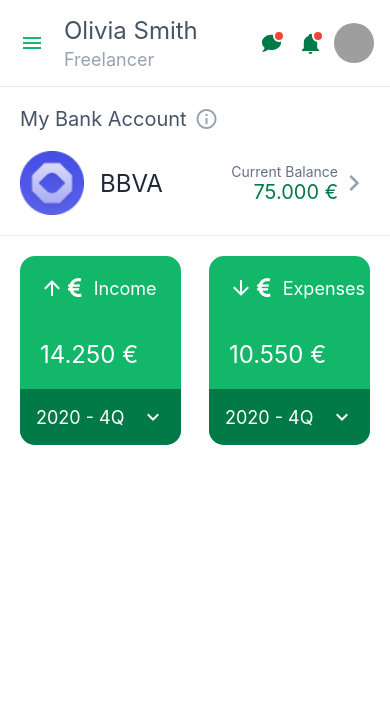
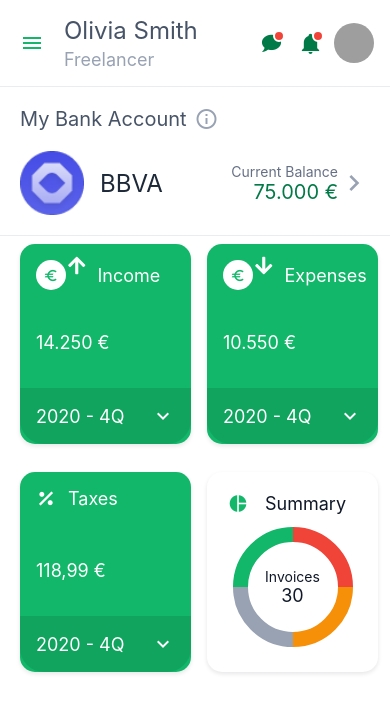
Before and after one commit to zubyrbutt/ILabTask, a React Native app: screen /Variant2 in a window 390 px wide. Shown: the top 712 px of the page. Built offline with nearby package versions, Linux system fonts and the light colour scheme; grey boxes are pictures that could not be loaded.

Commit message:
FinancialSummaryCard added

```diff
--- a/src/components/financial-summary-card/index.tsx
+++ b/src/components/financial-summary-card/index.tsx
@@ -2,60 +2,225 @@ import React from 'react';
 
 import {View, TouchableOpacity} from 'react-native';
 import Icon from 'react-native-vector-icons/MaterialCommunityIcons';
-import FontAwesome from 'react-native-vector-icons/FontAwesome';
+import MaterialIcons from 'react-native-vector-icons/MaterialIcons';
+import Svg, {Path, G} from 'react-native-svg';
+import FontAwesome5 from 'react-native-vector-icons/FontAwesome5';
 
 import Label from '../label';
 import theme from '../../theme';
-import { styles } from './styles';
+import {styles} from './styles';
+
+type CardType = 'income' | 'expenses' | 'taxes' | 'summary';
 
 interface FinancialSummaryCardProps {
-  type: 'income' | 'expenses';
-  amount: number;
-  period: string;
+  type: CardType;
+  amount?: number;
+  period?: string;
+  invoiceCount?: number;
   onPress?: () => void;
 }
+
+const DonutChart = () => {
+  const size = 120;
+  const strokeWidth = 15;
+  const center = size / 2;
+  const radius = (size - strokeWidth) / 2;
+
+  const createArc = (startAngle: number, endAngle: number): string => {
+    const start = polarToCartesian(center, center, radius, endAngle);
+    const end = polarToCartesian(center, center, radius, startAngle);
+    const largeArcFlag = endAngle - startAngle <= 180 ? 0 : 1;
+
+    return [
+      'M',
+      start.x,
+      start.y,
+      'A',
+      radius,
+      radius,
+      0,
+      largeArcFlag,
+      0,
+      end.x,
+      end.y,
+    ].join(' ');
+  };
+
+  const polarToCartesian = (
+    centerX: number,
+    centerY: number,
+    radius: number,
+    angleInDegrees: number,
+  ) => {
+    const angleInRadians = ((angleInDegrees - 90) * Math.PI) / 180.0;
+    return {
+      x: centerX + radius * Math.cos(angleInRadians),
+      y: centerY + radius * Math.sin(angleInRadians),
+    };
+  };
+
+  return (
+    <Svg height={size} width={size}>
+      <G transform={`rotate(-90 ${center} ${center})`}>
+        {/* Income section - Green */}
+        <Path
+          d={createArc(0, 90)}
+          stroke={theme.colors.success[500]}
+          strokeWidth={strokeWidth}
+          fill="none"
+        />
+        {/* Expenses section - Red */}
+        <Path
+          d={createArc(90, 180)}
+          stroke={theme.colors.error[500]}
+          strokeWidth={strokeWidth}
+          fill="none"
+        />
+        {/* Taxes section - Yellow */}
+        <Path
+          d={createArc(180, 270)}
+          stroke={theme.colors.warning[500]}
+          strokeWidth={strokeWidth}
+          fill="none"
+        />
+        {/* Other section - Gray */}
+        <Path
+          d={createArc(270, 360)}
+          stroke={theme.colors.gray[400]}
+          strokeWidth={strokeWidth}
+          fill="none"
+        />
+      </G>
+    </Svg>
+  );
+};
 
 const FinancialSummaryCard = ({
   type,
   amount,
   period,
+  invoiceCount,
   onPress,
 }: FinancialSummaryCardProps) => {
-  const formattedAmount = new Intl.NumberFormat('es-ES', {
+  const formattedAmount = amount
+    ? new Intl.NumberFormat('es-ES', {
         style: 'currency',
         currency: 'EUR',
-    minimumFractionDigits: 0,
-    maximumFractionDigits: 0,
-  }).format(amount);
+        minimumFractionDigits: type === 'taxes' ? 2 : 0,
+        maximumFractionDigits: type === 'taxes' ? 2 : 0,
+      }).format(amount)
+    : '';
+
+  const getIcon = () => {
+    switch (type) {
+      case 'income':
+        return (
+            <View style={{
+                flexDirection: 'row',
+                alignItems: 'center',
+                // gap: theme.spacing.md,
+            }}>
+
+          <View style={styles.iconCircle}>
+            <MaterialIcons name="euro" size={15} color={theme.colors.success[500]} />
+          </View>
+            <FontAwesome5 style={{
+                marginLeft: 2,
+                bottom: 10
+            }} name="arrow-up" size={20} color={theme.colors.white} />
+          </View>
+
+        );
+      case 'expenses':
+        return (
+            <View style={{
+                flexDirection: 'row',
+                alignItems: 'center',
+            }}>
+
+          <View style={styles.iconCircle}>
+            <MaterialIcons name="euro" size={15} color={theme.colors.success[500]} />
+          </View>
+            <FontAwesome5 style={{
+                marginLeft: 2,
+                bottom: 10
+            }} name="arrow-down" size={20} color={theme.colors.white} />
+          </View>
+
+        );
+      case 'taxes':
+        return (
+
+            <Icon name="percent" size={20} color={theme.colors.white} />
+
+        );
+      case 'summary':
+        return (
+          <View style={[styles.iconCircle, {backgroundColor: 'transparent'}]}>
+            <Icon name="chart-pie" size={20} color={theme.colors.success[500]} />
+          </View>
+        );
+    }
+  };
 
   return (
-    <TouchableOpacity style={styles.container} onPress={onPress}>
+    <TouchableOpacity
+      style={[
+        styles.container,
+        {
+          backgroundColor:
+            type === 'summary' ? theme.colors.white : theme.colors.success[500],
+        },
+      ]}
+      onPress={onPress}>
       <View style={styles.content}>
         <View style={styles.header}>
-          <View style={styles.iconContainer}>
-            <Icon
-              name={type === 'income' ? 'arrow-up' : 'arrow-down'}
-              size={24}
-              color={theme.colors.white}
-            />
-            <FontAwesome name="euro" size={24} color={theme.colors.white} />
-          </View>
-          <Label size="lg" weight="normal" color={theme.colors.white}>
-            {type === 'income' ? 'Income' : 'Expenses'}
+          {getIcon()}
+          <Label
+            size="lg"
+            weight="normal"
+            color={type === 'summary' ? theme.colors.gray[900] : theme.colors.white}>
+            {type === 'summary' ? 'Summary' : type.charAt(0).toUpperCase() + type.slice(1)}
           </Label>
         </View>
 
-        <Label size="2xl" weight="normal" color={theme.colors.white}>
+        {type === 'summary' ? (
+          <View style={styles.summaryContent}>
+            <DonutChart />
+            <View style={styles.invoiceCount}>
+              <Label size="sm" weight="normal" color={theme.colors.gray[900]}>
+                Invoices
+              </Label>
+              <Label size="lg" weight="normal" color={theme.colors.gray[900]}>
+                {invoiceCount}
+              </Label>
+            </View>
+          </View>
+        ) : (
+          <View
+            style={{
+              justifyContent: 'center',
+              height: 60,
+            }}>
+            <Label
+              size="lg"
+
+              weight="normal"
+              color={theme.colors.white}>
               {formattedAmount}
             </Label>
           </View>
+        )}
+      </View>
 
+      {type !== 'summary' && (
         <TouchableOpacity style={styles.footer} onPress={onPress}>
           <Label size="lg" weight="normal" color={theme.colors.white}>
             {period}
           </Label>
           <Icon name="chevron-down" size={24} color={theme.colors.white} />
         </TouchableOpacity>
+      )}
     </TouchableOpacity>
   );
 };
--- a/src/components/financial-summary-card/styles.ts
+++ b/src/components/financial-summary-card/styles.ts
@@ -1,34 +1,63 @@
-import {StyleSheet} from 'react-native';
+import {StyleSheet, Dimensions} from 'react-native';
 
 import theme from '../../theme';
 
+const windowWidth = Dimensions.get('window').width;
+const cardWidth = (windowWidth - (theme.spacing.md * 4)) / 2; // Account for padding and gap
+const cardHeight = 200; // Fixed height for all cards
+
 export const styles = StyleSheet.create({
   container: {
-    flex: 1,
+    width: cardWidth,
+    height: cardHeight,
     backgroundColor: theme.colors.success[500],
     borderRadius: 15,
     overflow: 'hidden',
     margin: theme.spacing.sm,
+    shadowColor: theme.colors.gray[900],
+    shadowOffset: {
+      width: 0,
+      height: 2,
+    },
+    shadowOpacity: 0.1,
+    shadowRadius: 4,
+    elevation: 3,
   },
   content: {
-    padding: theme.spacing.xl,
-    gap: theme.spacing.xl * 2,
+    flex: 1,
+    padding: theme.spacing.lg,
+    justifyContent: 'space-between',
   },
   header: {
     flexDirection: 'row',
     alignItems: 'center',
     gap: theme.spacing.md,
   },
-  iconContainer: {
+  iconCircle: {
+    width: 30,
+    height: 30,
     flexDirection: 'row',
     alignItems: 'center',
-    gap: theme.spacing.xs,
+    backgroundColor: theme.colors.white,
+    borderRadius: 50,
+    justifyContent: 'center',
   },
   footer: {
     flexDirection: 'row',
     alignItems: 'center',
     justifyContent: 'space-between',
     padding: theme.spacing.lg,
-    backgroundColor: theme.colors.success[700],
+    backgroundColor: 'rgba(0, 0, 0, 0.1)',
+    borderBottomLeftRadius: 24,
+    borderBottomRightRadius: 24,
+  },
+  summaryContent: {
+    flex: 1,
+    alignItems: 'center',
+    justifyContent: 'center',
+  },
+  invoiceCount: {
+    position: 'absolute',
+    alignItems: 'center',
   },
 });
--- a/src/screens/variant2/index.tsx
+++ b/src/screens/variant2/index.tsx
@@ -2,34 +2,46 @@ import React from 'react';
 
 import {View, ScrollView} from 'react-native';
 
-import HeaderVariation2 from '../../components/HeaderVariation2';
 import BankAccountCard2 from '../../components/bank-account-card2';
 import FinancialSummaryCard from '../../components/financial-summary-card';
-import theme from '../../theme';
 import {styles} from './styles';
 
 const Variant2Screen = () => {
+  const financialData = {
+    income: 14250,
+    expenses: 10550,
+    taxes: 118.99,
+    invoices: 30,
+    period: '2020 - 4Q',
+  };
+
   return (
     <ScrollView style={styles.container}>
-
       <BankAccountCard2 />
       <View style={styles.cardsContainer}>
+        <View style={styles.cardRow}>
           <FinancialSummaryCard
             type="income"
-          amount={14250}
-          period="2020 - 4Q"
-          onPress={() => {
-            // Handle press
-          }}
+            amount={financialData.income}
+            period={financialData.period}
           />
           <FinancialSummaryCard
             type="expenses"
-          amount={10550}
-          period="2020 - 4Q"
-          onPress={() => {
-            // Handle press
-          }}
+            amount={financialData.expenses}
+            period={financialData.period}
           />
+        </View>
+        <View style={styles.cardRow}>
+          <FinancialSummaryCard
+            type="taxes"
+            amount={financialData.taxes}
+            period={financialData.period}
+          />
+          <FinancialSummaryCard
+            type="summary"
+            invoiceCount={financialData.invoices}
+          />
+        </View>
       </View>
     </ScrollView>
   );
--- a/src/screens/variant2/styles.ts
+++ b/src/screens/variant2/styles.ts
@@ -7,8 +7,11 @@ export const styles = StyleSheet.create({
     backgroundColor: theme.colors.white,
   },
   cardsContainer: {
+    paddingHorizontal: theme.spacing.md,
+  },
+  cardRow: {
     flexDirection: 'row',
-    padding: theme.spacing.md,
-    gap: theme.spacing.md,
+    justifyContent: 'space-between',
+    marginBottom: theme.spacing.md,
   },
 });
```
Lines whose indentation alone changed are shown as unchanged.
